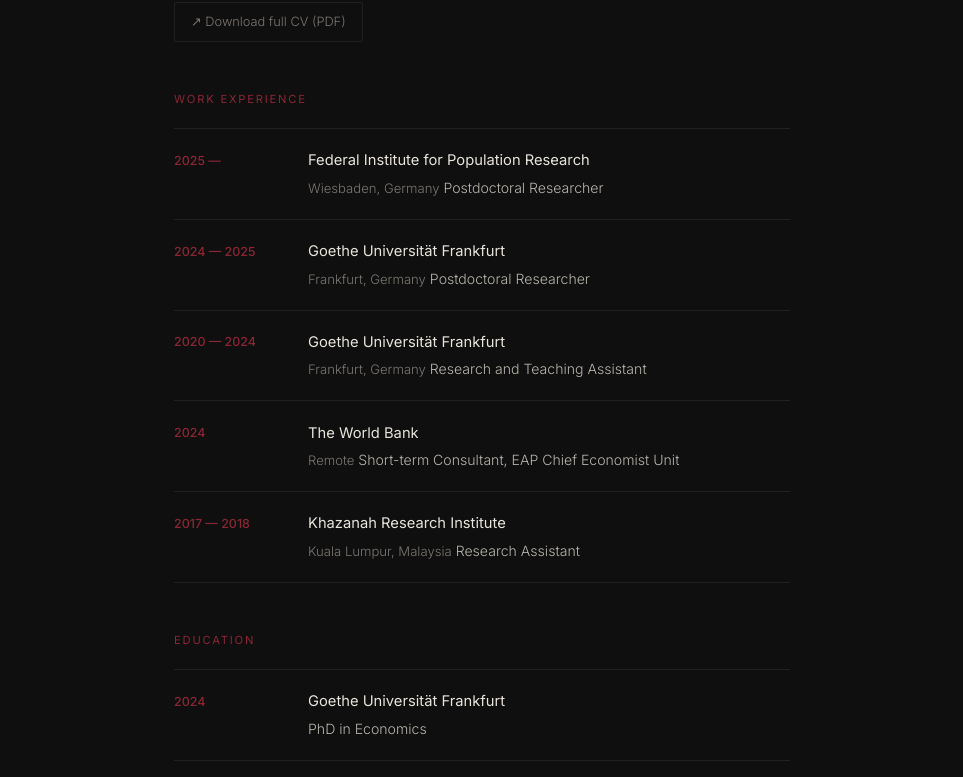
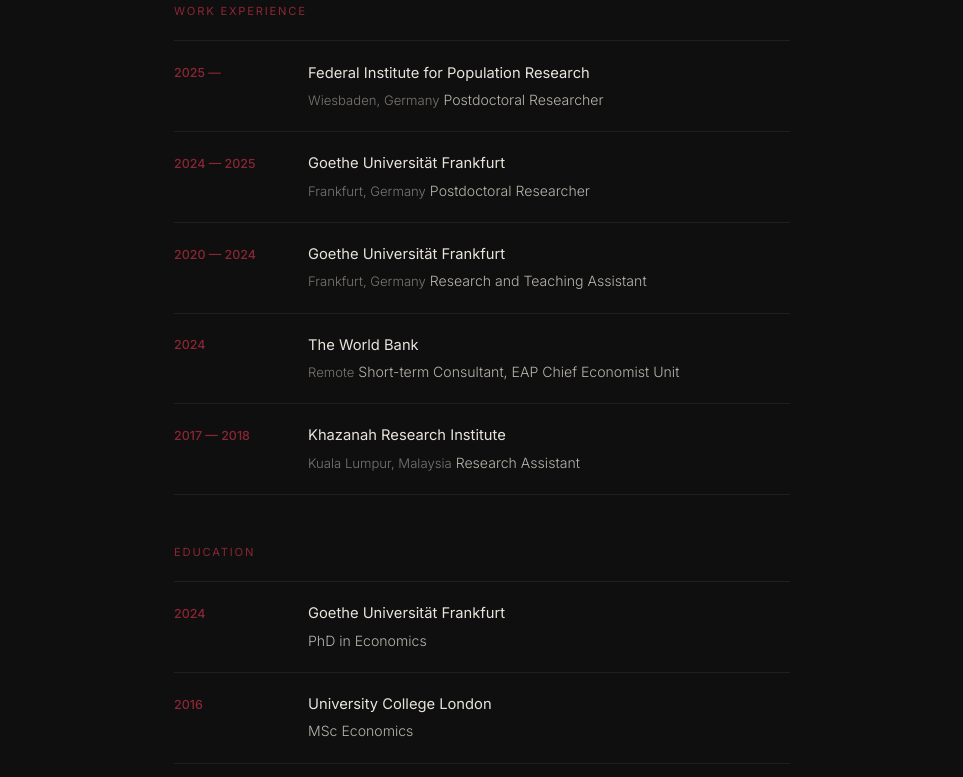
Before and after one commit to karmantan/website, a plain HTML site: page cv.html in a window 1280 px wide. Shown: the part 215-992 px from the top of the page, without its empty margins (158-1121 px from the left). Drawn offline with nearby package versions, Linux system fonts and the light colour scheme.

Commit message:
removed cv link

```diff
--- a/cv.html
+++ b/cv.html
@@ -93,9 +93,9 @@
 </nav>
 <main>
   <h1 class="page-h1">CV</h1>
-  <a class="cv-download" href="https://drive.google.com/file/d/1bRcd7HvzXUFOIE7GCYgrOO4Phdae4-QA/view" target="_blank">
+  <!-- <a class="cv-download" href="https://drive.google.com/file/d/1bRcd7HvzXUFOIE7GCYgrOO4Phdae4-QA/view" target="_blank">
     ↗ Download full CV (PDF)
-  </a>
+  </a> -->
 
   <!-- WORK EXPERIENCE -->
   <div class="cv-section">
```
